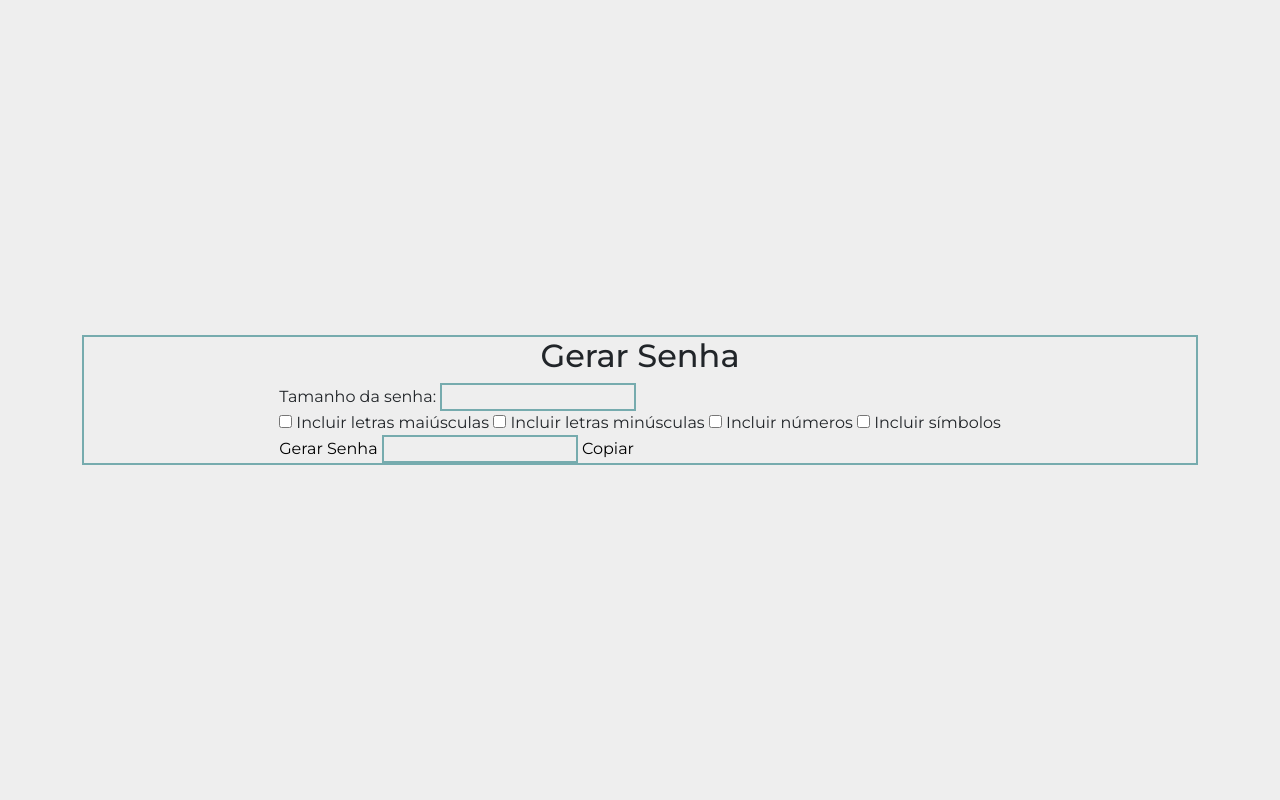
After one commit to eothigas/gerapass, a PHP site: page /_Dev/home.php in a window 1280 px wide. The commit adds this page. Run offline with PHP 8.4, Linux system fonts and the light colour scheme.

Commit message:
criando funcionalidade de geração de senha

```diff
--- a/assets/css/padrao/global.css
+++ b/assets/css/padrao/global.css
@@ -18,7 +18,7 @@ a:hover {
 
 body {
     overflow-x: hidden;
-    background-color: var(--main) !important;
+    background-color: var(--white) !important;
 }
 
 main {
--- a/assets/css/paginas/home.css
+++ b/assets/css/paginas/home.css
@@ -1,3 +1,22 @@
-#banner {
-    /* border: 2px solid red; */
+main {
+    display: flex;
+    justify-content: center;
+    align-items: center;
 }
+
+.principal {
+    justify-content: center;
+    border: 2px solid var(--secondary);
+    align-items: center;
+    display: flex;
+    flex-direction: column;
+}
+
+.principal input {
+    border: 2px solid var(--secondary);
+
+}
+
+.print {
+
+}
--- /dev/null
+++ b/assets/js/customJS/gerarSenha.js
@@ -0,0 +1,52 @@
+function gerarSenhaPersonalizada(tamanho, usarMaiusculas, usarMinusculas, usarNumeros, usarSimbolos) {
+    let caracteres = '';
+    if (usarMinusculas) caracteres += 'abcdefghijklmnopqrstuvwxyz';
+    if (usarMaiusculas) caracteres += 'ABCDEFGHIJKLMNOPQRSTUVWXYZ';
+    if (usarNumeros) caracteres += '0123456789';
+    if (usarSimbolos) caracteres += '!@#$%^&*()-_=+[]{}<>?/';
+
+    if (caracteres.length === 0) return '⚠️ Selecione pelo menos um tipo de caractere.';
+
+    let senha = '';
+    for (let i = 0; i < tamanho; i++) {
+      senha += caracteres.charAt(Math.floor(Math.random() * caracteres.length));
+    }
+    return senha;
+  }
+
+  document.getElementById('gerar').addEventListener('click', () => {
+    const tamanhoInput = document.getElementById('tamanho');
+    const tamanho = parseInt(tamanhoInput.value, 10);
+    if (isNaN(tamanho) || tamanho < 4 || tamanho > 32) {
+      alert('Informe um tamanho válido entre 4 e 32.');
+      tamanhoInput.focus();
+      return;
+    }
+
+    const usarMaiusculas = document.getElementById('maiusculas').checked;
+    const usarMinusculas = document.getElementById('minusculas').checked;
+    const usarNumeros = document.getElementById('numeros').checked;
+    const usarSimbolos = document.getElementById('simbolos').checked;
+
+    const senha = gerarSenhaPersonalizada(tamanho, usarMaiusculas, usarMinusculas, usarNumeros, usarSimbolos);
+    if (senha.startsWith('⚠️')) {
+      alert(senha);
+      return;
+    }
+    document.getElementById('senha').value = senha;
+
+    salvarSenha(senha);
+  });
+
+  document.getElementById('copiar').addEventListener('click', () => {
+    const senhaInput = document.getElementById('senha');
+    if (!senhaInput.value) {
+      alert('Nenhuma senha para copiar!');
+      return;
+    }
+    senhaInput.select();
+    senhaInput.setSelectionRange(0, 99999);
+    navigator.clipboard.writeText(senhaInput.value).then(() => {
+      alert('Senha copiada para a área de transferência!');
+    });
+  });
--- /dev/null
+++ b/assets/js/customJS/teste.js
@@ -0,0 +1 @@
+console.log("Olá, esta é uma mensagem no console!");
--- /dev/null
+++ b/home.php
@@ -0,0 +1,53 @@
+<?php
+    $h1      	 = "Sistema Gerenciador de Senhas";
+    $title    	 = "Sistema Gerenciador de Senhas";
+    $description = "Sistema Gerenciador de Senhas";
+    $keywords    = $title;
+
+    $tfp_css_paginas = array(
+        "paginas/home",
+    );
+
+    $tfp_js_paginas = [
+        "customJS/teste",
+        "customJS/gerarSenha",
+    ];
+
+    include "includes/configuracoes.php";
+
+?>
+</head>
+<body>
+
+    <main>
+        <div class="container">
+            <div class="principal">
+                <h2>Gerar Senha</h2>
+                <div class="print">
+                    <label for="tamanho">Tamanho da senha:</label>
+                    <input type="number" id="tamanho" max="32"
+                    oninput="this.value = Math.max(0, Math.min(32, this.value))"
+                    required>
+
+                    <div class="checkboxes">
+                        <label><input type="checkbox" id="maiusculas"> Incluir letras maiúsculas</label>
+                        <label><input type="checkbox" id="minusculas"> Incluir letras minúsculas</label>
+                        <label><input type="checkbox" id="numeros"> Incluir números</label>
+                        <label><input type="checkbox" id="simbolos"> Incluir símbolos</label>
+                    </div>
+
+                    <button id="gerar">Gerar Senha</button>
+                    <input type="text" id="senha" readonly>
+
+                    <button id="copiar">Copiar</button>
+                </div>
+            </div>
+        </div>
+    </main>
+
+    <script>
+        <?php echo $tfp->tfpJsMinify($tfp_js_paginas ?? null); ?>
+    </script>
+    <script defer src="https://cdn.jsdelivr.net/npm/bootstrap@5.3.0/dist/js/bootstrap.bundle.min.js"></script>
+</body>
+</html>
--- a/includes/configuracoes.php
+++ b/includes/configuracoes.php
@@ -33,11 +33,14 @@
         "padrao/jquery.slicknav.min",
     );
 
-    // Minifica e imprime o CSS no <head>
-    $tfp->tfpCssMinify(isset($tfp_css_paginas) ? $tfp_css_paginas : null);
+    // Minifica o css, e já embuti no head
+    $css_minificado = $tfp->tfpCssMinify(isset($tfp_css_paginas) ? $tfp_css_paginas : null);
 
-    // Scripts JS minificados: padrão
-    $tfp->tfpJsMinify($tfp_js_paginas ?? null);
+    // Para imprimir os scripts inline (JS padrão + scripts extras da página)
+    $arquivos_js_para_imprimir = $tfp->tfp_js_padrao;
+    if (isset($tfp_js_paginas) && is_array($tfp_js_paginas)) {
+        $arquivos_js_para_imprimir = array_merge($arquivos_js_para_imprimir, $tfp_js_paginas);
+    }
 
     include "webdev/head.webdev.min.php";
 ?>
--- a/includes/webdev/class.webdev.php
+++ b/includes/webdev/class.webdev.php
@@ -91,5 +91,25 @@
         {
             return file_exists($tfp_caminho) ? file_get_contents($tfp_caminho) : '';
         }
+
+        /**
+         * Imprime inline os scripts JS a partir do array informado,
+         * lendo arquivos dentro de assets/js/
+         * Cada arquivo deve ser passado sem a extensão .js, pode conter subpastas (ex: "customJS/slick_nav")
+         * @param array $arquivos
+         * @return void
+         */
+        public function imprimirScriptsInline(array $arquivos)
+        {
+            $base_dir = $this->tfp_assets_dir . "js/";
+
+            foreach ($arquivos as $arquivo) {
+                $caminho = $base_dir . $arquivo . ".js";
+                if (is_file($caminho)) {
+                    $conteudo = $this->tfpCarregaArquivo($caminho);
+                    echo "<script>{$conteudo}</script>\n";
+                }
+            }
+        }
     }
 ?>
```
Also changed, not shown: assets/css/paginas/login.css (added, +109 -0 lines), index.php (+26 -1 lines).
